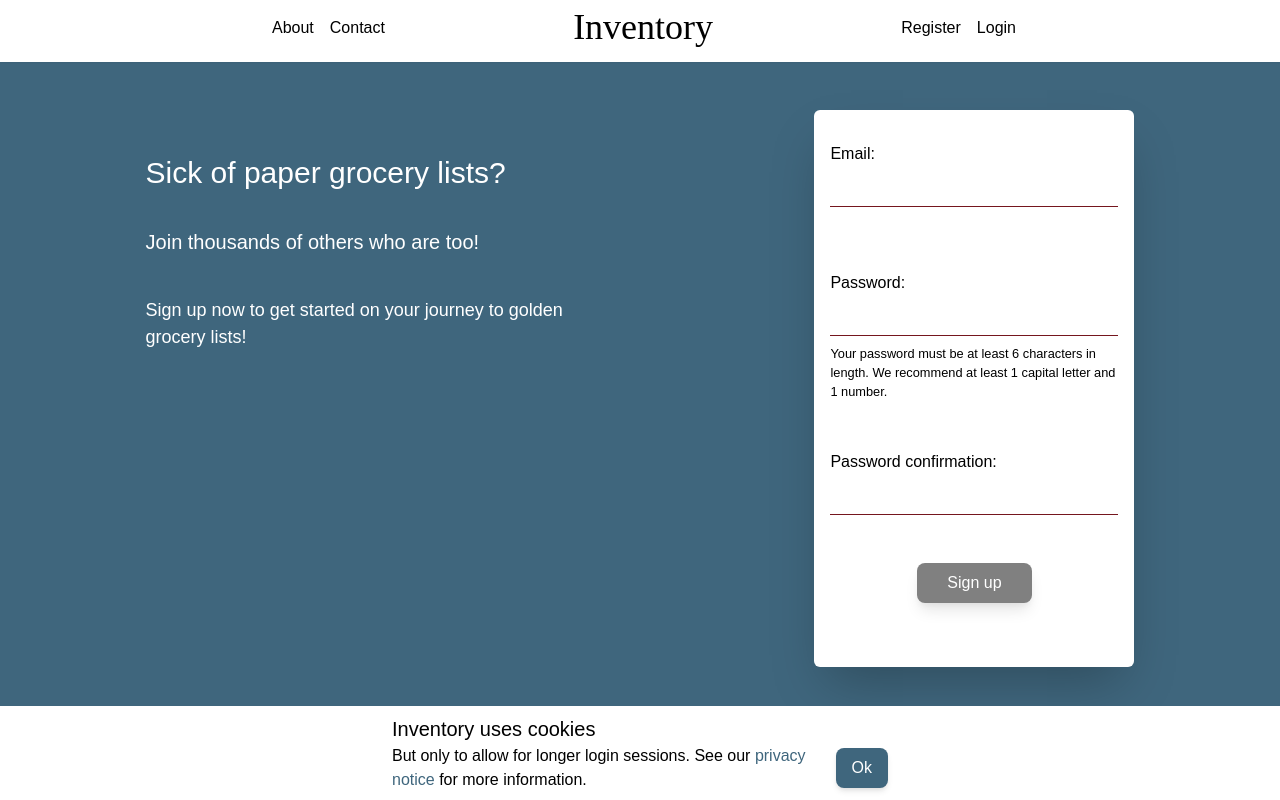
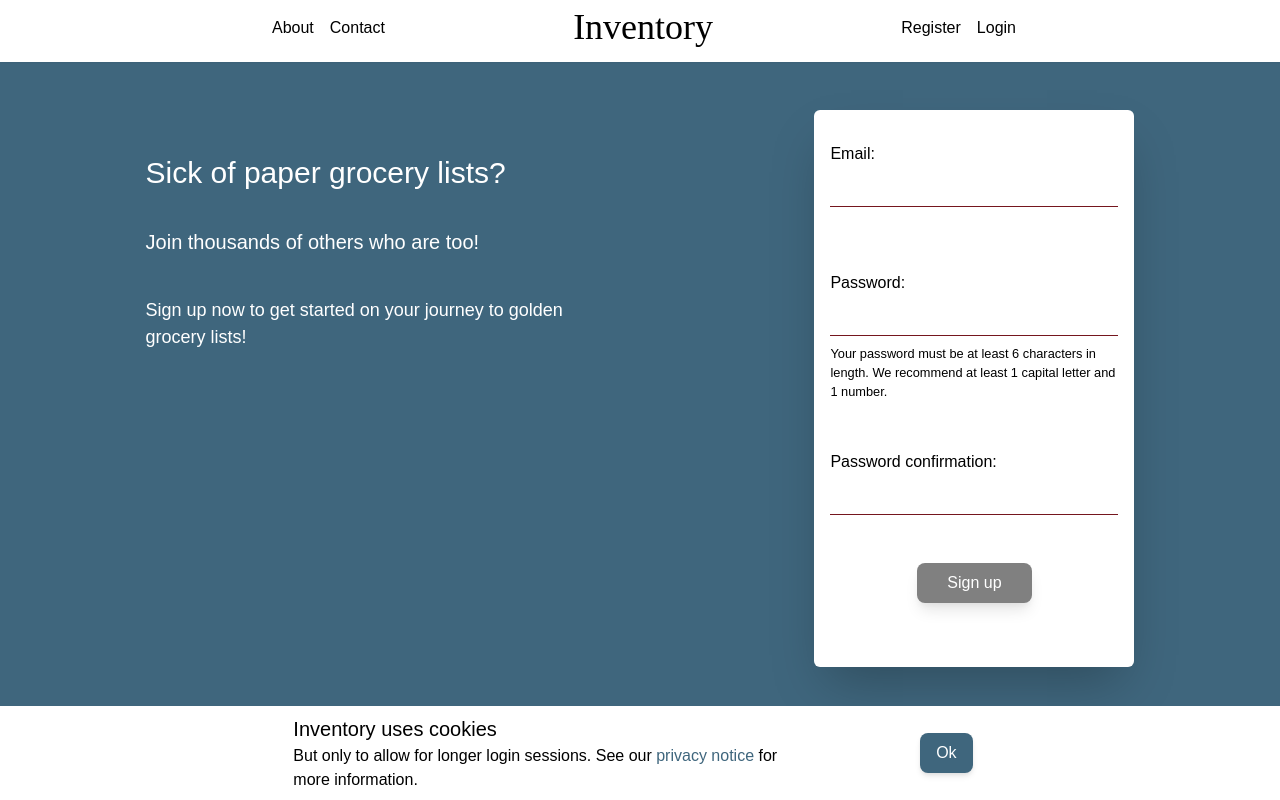
Before and after one commit to jorgevds/inventory, a Next.js app: page / in a window 1280 px wide. Shown: the top 800 px of the page. Built offline with nearby package versions, Linux system fonts and the light colour scheme; no server answers; a web font is replaced by a local one.

Commit message:
Fixed the snackbar to the bottom of the application at all times. Agreeing now sets a cookie to remember having clicked on, and no longer disappears on log in regardless of oking.

```diff
--- a/components/Authentication/Snackbar.tsx
+++ b/components/Authentication/Snackbar.tsx
@@ -1,36 +1,63 @@
 import Link from "next/link";
-import { useState } from "react";
-import { useAuth } from "../Authentication/AuthContext";
+import { useEffect, useState } from "react";
 
 const Snackbar = () => {
     const [agree, setAgree] = useState<boolean>(false);
-  const { loggedIn } = useAuth();
+
+    const setCookie = () => {
+        const date = new Date();
+        date.setTime(date.getTime() + 365 * 24 * 60 * 60 * 1000);
+        const expires = "; expires=" + date.toUTCString();
+
+        document.cookie =
+            "Inventory privacy policy cookie=" + expires + "; path=/";
+        setAgree(true);
+    };
+
+    useEffect(() => {
+        const cookies: string[] = document.cookie.split(";");
+        const privacyCookie = cookies.find((cookie) =>
+            cookie.includes("Inventory privacy policy cookie"),
+        );
+
+        if (privacyCookie) {
+            setAgree(true);
+        }
+    }, []);
 
     return (
         <>
-      {!loggedIn && !agree && (
-        <section className="sticky bottom-0 z-20 w-full py-2 bg-white minmd:px-12">
-          <article className="flex flex-col m-auto minlg:w-3/6 minmd:px-12 sm:w-full sm:px-4">
+            {!agree ? (
+                <article className="fixed bottom-0 z-20 w-full py-2 bg-white minmd:px-12">
+                    <section className="flex minmd:px-12 sm:px-4 minlg:w-4/6 m-auto  sm:w-full">
+                        <section>
                             <h2>Inventory uses cookies</h2>
-            <article className="flex">
-              <p className="sm:w-3/5">
-                But only to allow for longer login sessions. See our{" "}
+                            <section className="minlg:w-4/5">
+                                <p className="sm:w-4/5">
+                                    But only to allow for longer login sessions.
+                                    See our{" "}
                                     <Link href="/privacy">
-                  <a className="text-blue">privacy notice</a>
+                                        <a className="text-blue">
+                                            privacy notice
+                                        </a>
                                     </Link>{" "}
                                     for more information.
                                 </p>
+                            </section>
+                        </section>
+                        <section className="m-auto">
                             <button
-                onClick={() => setAgree(true)}
+                                onClick={() => setCookie()}
                                 className="px-4 py-2 m-auto text-white transition-all duration-300 ease-in-out transform rounded-lg shadow-md active:bg-blueDark focus:outline-none focus:shadow-outline hover:transition-all bg-blue active:translate-y-1 hover:scale-105"
                             >
                                 Ok
                             </button>
+                        </section>
+                    </section>
                 </article>
-          </article>
-        </section>
-      )}
+            ) : null}
         </>
     );
 };
+
 export default Snackbar;
--- a/pages/_app.tsx
+++ b/pages/_app.tsx
@@ -3,6 +3,7 @@ import { ToastContainer, Slide } from "react-toastify";
 import "react-toastify/dist/ReactToastify.min.css";
 import { AppProps } from "next/app";
 import { AuthProvider } from "../components/Authentication/AuthContext";
+import Snackbar from "../components/Authentication/Snackbar";
 
 function MyApp(props: AppProps) {
     const { Component, pageProps } = props;
@@ -22,6 +23,7 @@ function MyApp(props: AppProps) {
                 draggable={false}
                 pauseOnHover
             />
+            <Snackbar />
         </AuthProvider>
     );
 }
```
Lines whose indentation alone changed are shown as unchanged.
